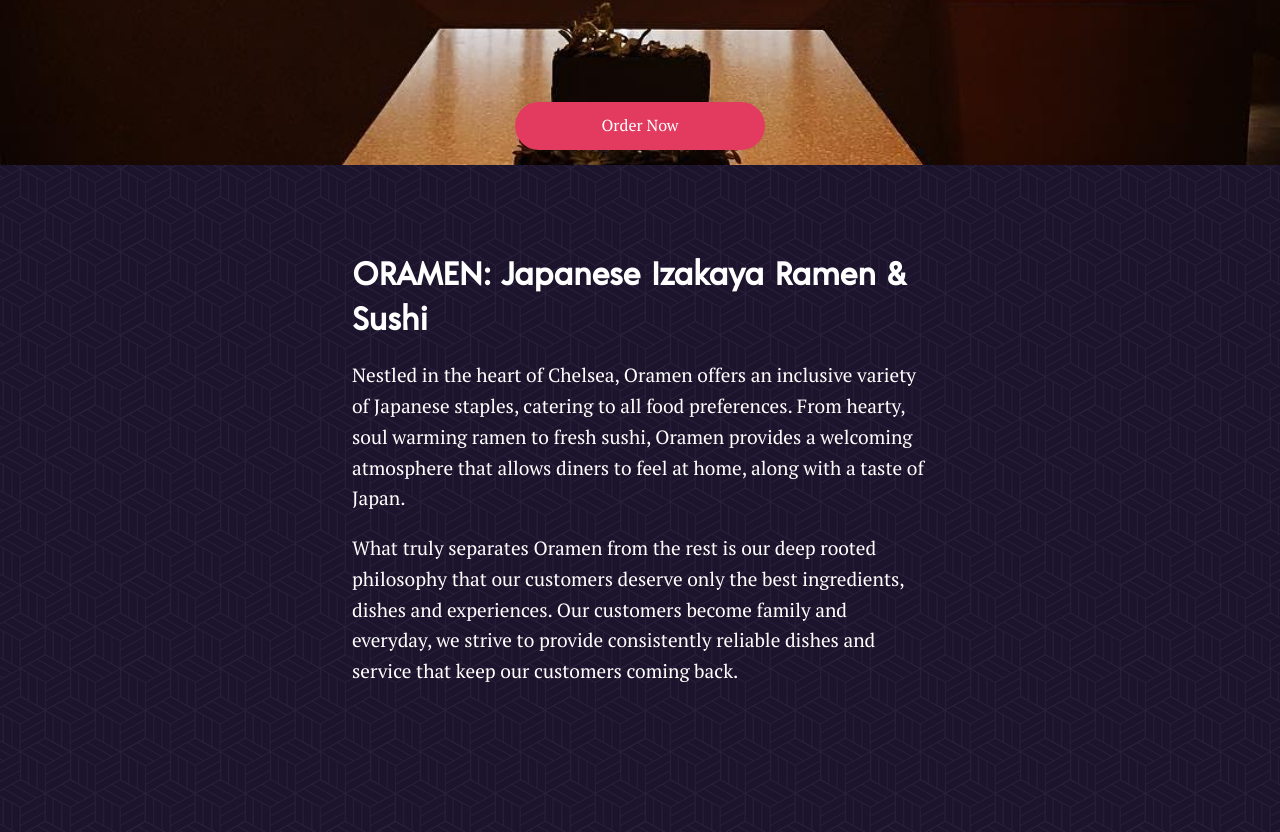
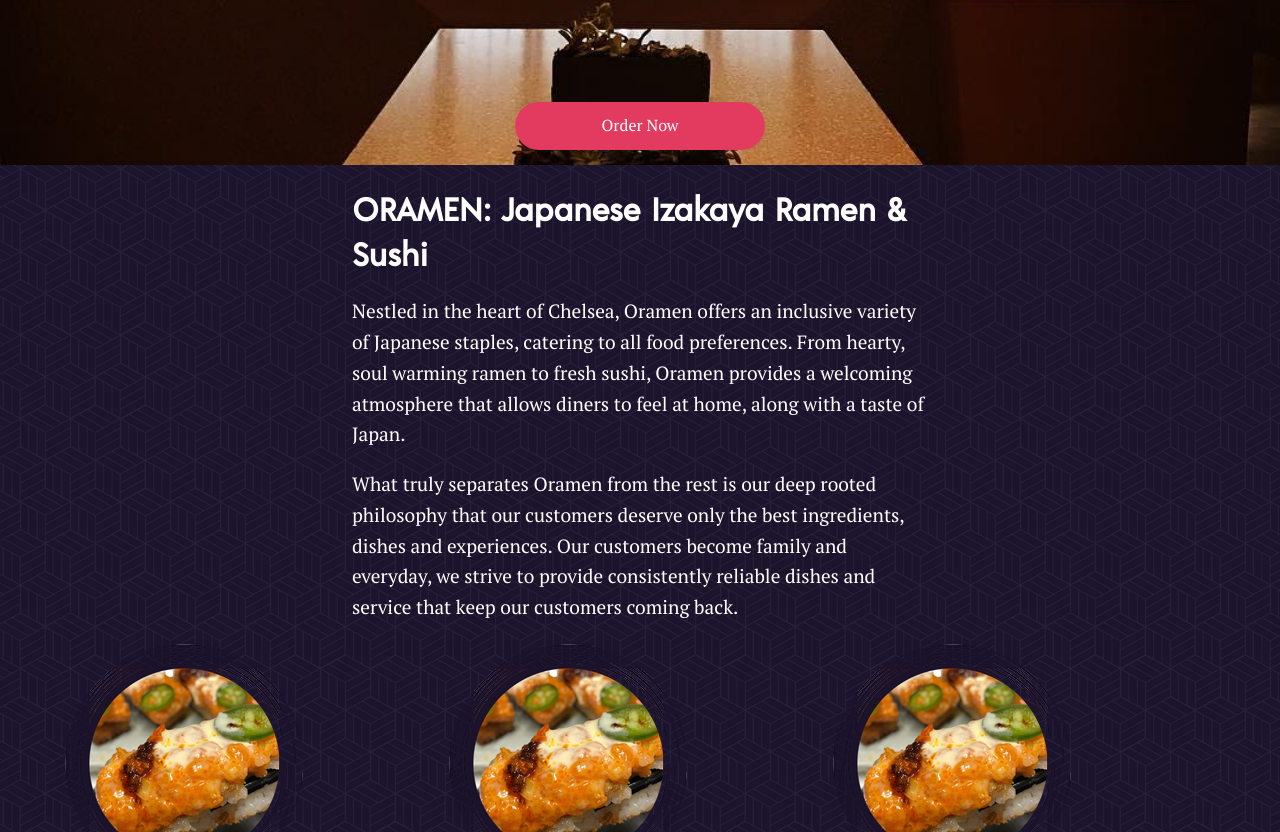
Before and after one commit to ny404/oramen, a plain HTML site: page index.html in a window 1280 px wide. Shown: the part 635-1467 px from the top of the page. Drawn offline with nearby package versions, Linux system fonts and the light colour scheme; a script that the page names is missing.

Commit message:
first and last child

```diff
--- a/css/style.css
+++ b/css/style.css
@@ -1,5 +1,7 @@
 .container { width: 100%; }
 .row { padding: 5%; display: flex; flex-wrap: wrap; }
+.row:first-child { padding-bottom: 0; }
+.row:last-child { padding-top: 0; }
 .instagram { padding: 0; }
 
 .justify-center { justify-content: center; }
```
